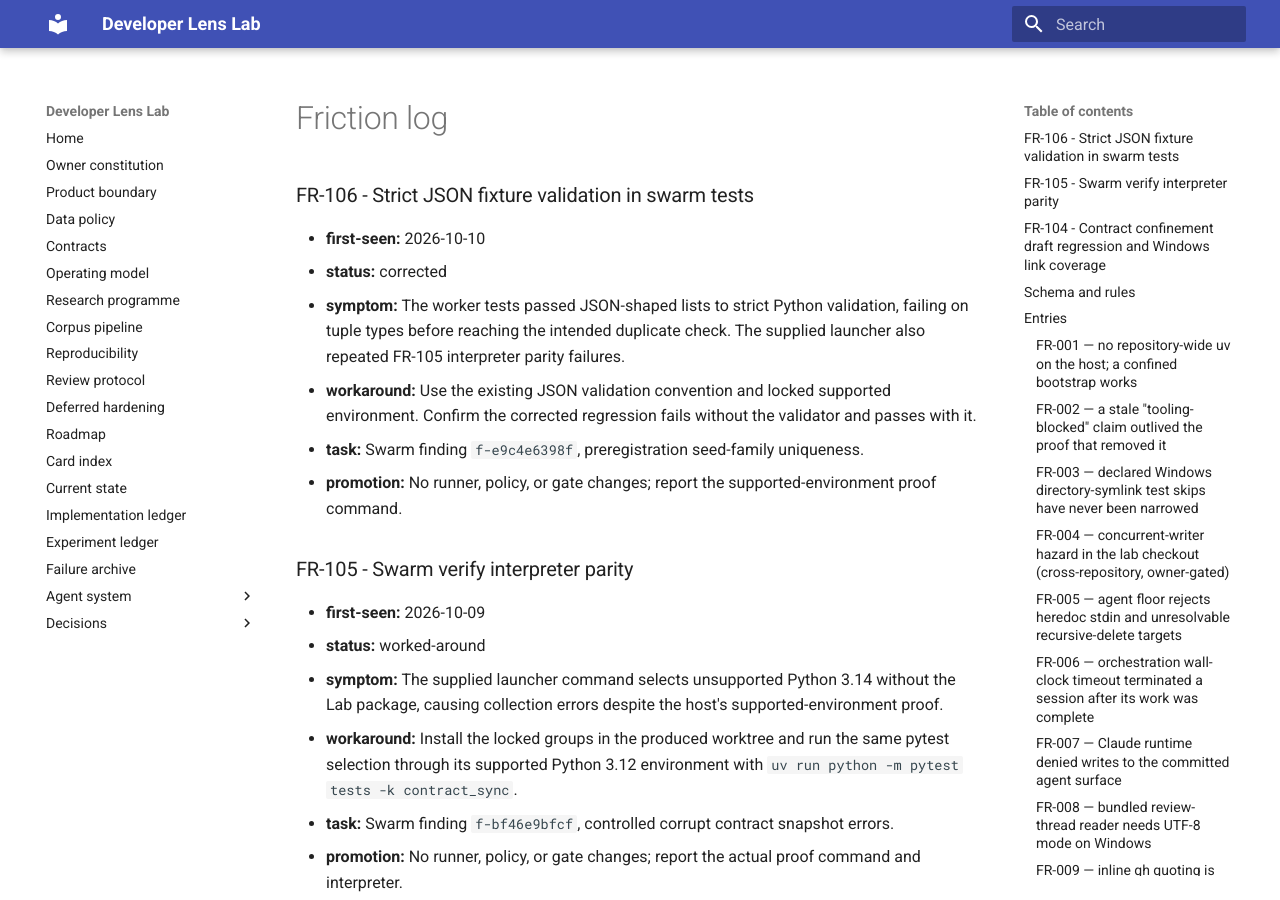
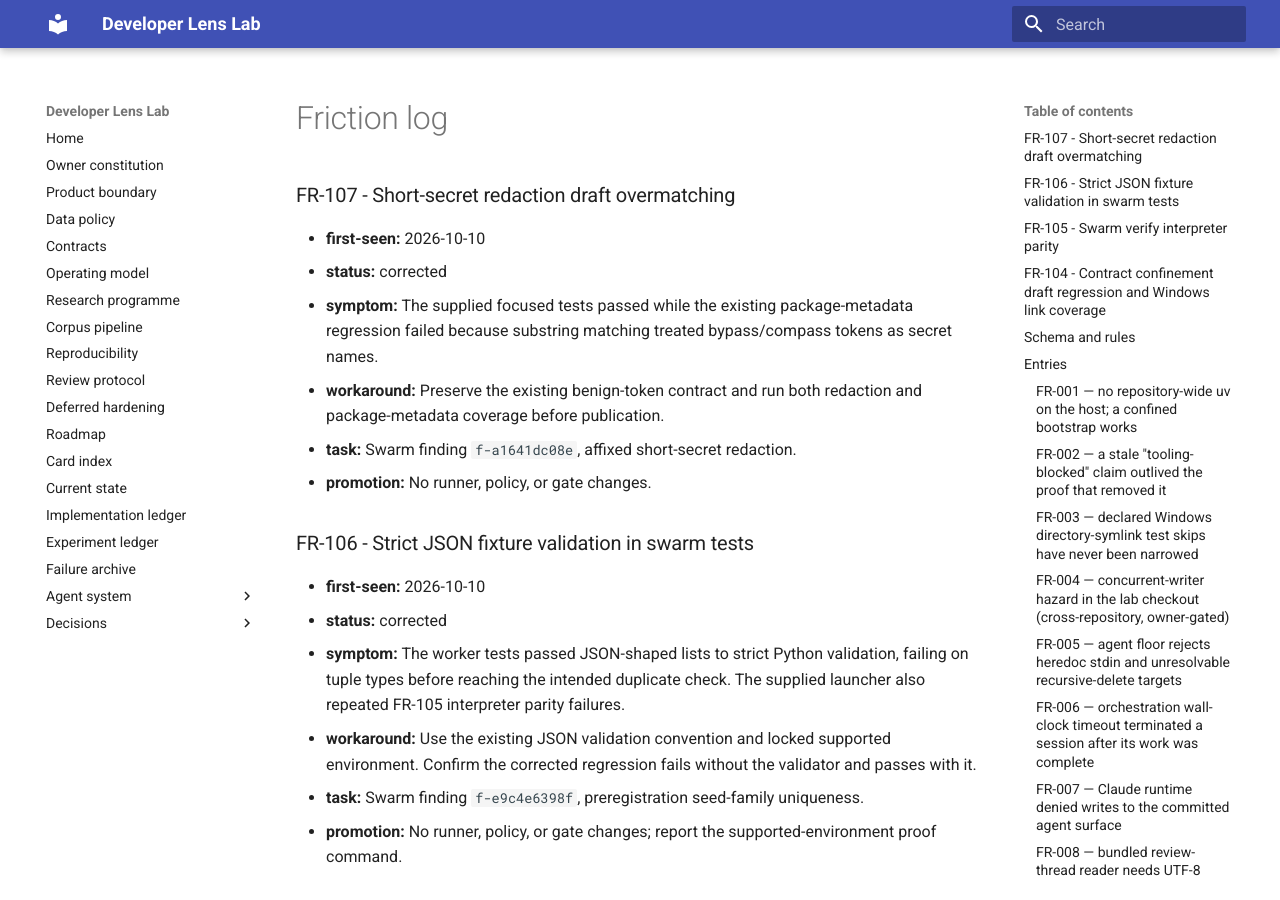
Before and after one commit to Chris0Jeky/developer-lens-lab, an MkDocs documentation site: the page built from docs/agent-system/FRICTION_LOG.md, in a window 1280 px wide and 900 px high. Built offline with MkDocs 1.6.1 and Material for MkDocs 9.7.7, drawn with Linux system fonts in a browser that asks for light colours.

Commit message:
Preserve benign tokens in short-secret redaction

```diff
--- a/docs/agent-system/FRICTION_LOG.md
+++ b/docs/agent-system/FRICTION_LOG.md
@@ -1,4 +1,13 @@
 # Friction log
+
+### FR-107 - Short-secret redaction draft overmatching
+
+- **first-seen:** 2026-10-10
+- **status:** corrected
+- **symptom:** The supplied focused tests passed while the existing package-metadata regression failed because substring matching treated bypass/compass tokens as secret names.
+- **workaround:** Preserve the existing benign-token contract and run both redaction and package-metadata coverage before publication.
+- **task:** Swarm finding `f-a1641dc08e`, affixed short-secret redaction.
+- **promotion:** No runner, policy, or gate changes.
 
 ### FR-106 - Strict JSON fixture validation in swarm tests
 
```
Also changed, not shown: docs/IMPLEMENTATION_LEDGER.md (+6 -0 lines), 1 other file.
